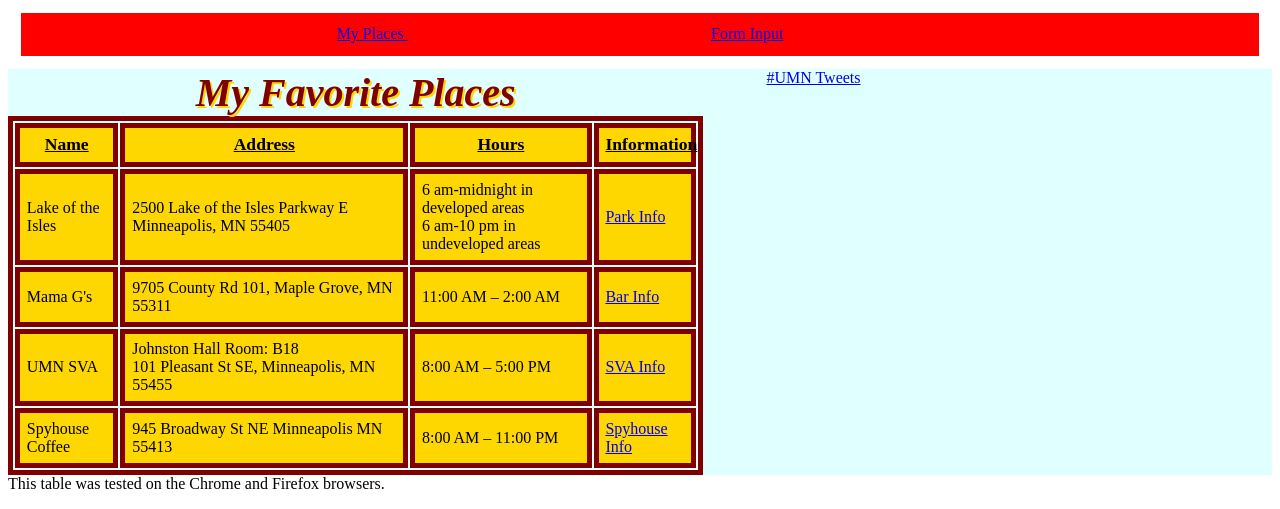
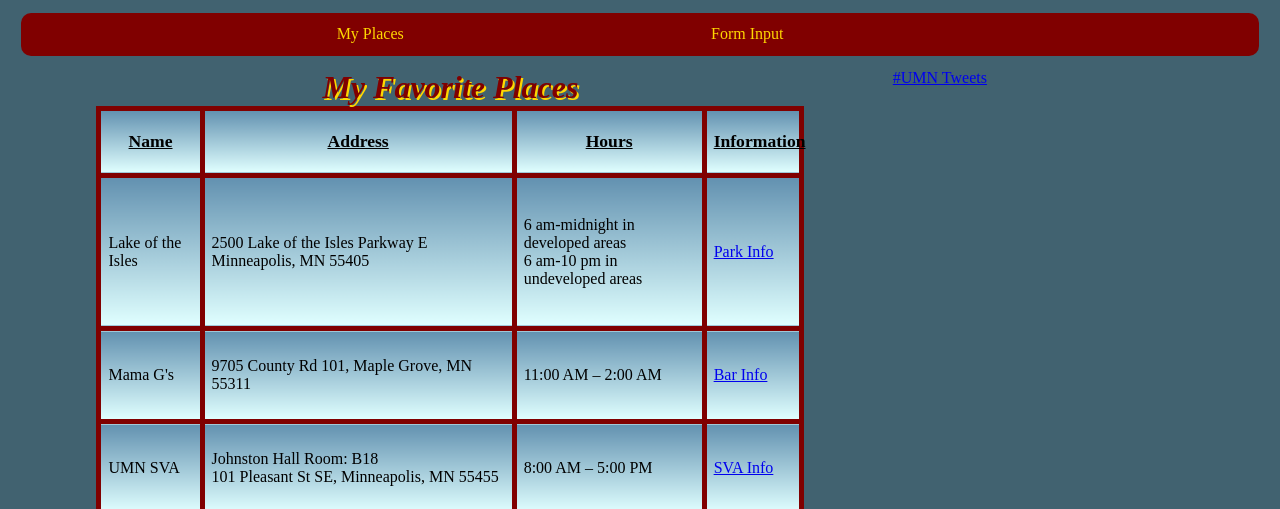
Before and after one commit to Chaos-Actual/4131, a PHP site: page /Homepage.html in a window 1280 px wide. Shown: the top 509 px of the page. Run offline with PHP 8.4, Linux system fonts and the light colour scheme; some libraries are stand-ins or nearby versions; grey boxes are pictures that could not be loaded.

Commit message:
formatting

```diff
--- a/hw3/Homepage.html
+++ b/hw3/Homepage.html
@@ -57,10 +57,14 @@
     </tr>
   </table>
 </div>
-<a class="twitter-timeline"  href="https://twitter.com/hashtag/UMN" data-widget-id="958573622163058690">#UMN Tweets</a>
+ <div id ="rl">
+    <a class="twitter-timeline"  href="https://twitter.com/hashtag/UMN" data-widget-id="958573622163058690">#UMN Tweets</a>
+</div>
 </div>
 
-  <p> This table was tested on the Chrome and Firefox browsers. </p>
+<div id = "Form_items">adsf asdfasdfasdfa fasd f asdf asdf asdf asdf asdfasd fasd fas dfa sdf asdf adf
+</div>
+
   <div id="map"></div>
     <script>
       function initMap() {
@@ -79,5 +83,6 @@
     </script>
     <script src="https://maps.googleapis.com/maps/api/js?key=AIzaSyAbKYATJkVtZAZa6BPvq-zPqSttGileOI4&callback=initMap"
     async defer></script>
+<p> This table was tested on the Chrome and Firefox browsers. </p>
 </body>
 </html>
--- a/hw3/style.css
+++ b/hw3/style.css
@@ -3,27 +3,29 @@ html {
 }
 
 nav {
-   display: block;
-   background-color: red;
-   align-content:center;
-   padding: 1%;
-   margin: 1%;
+  display: block;
+  background-color: maroon;
+  align-content:center;
+  padding: 1%;
+  margin: 1%;
+  border-radius: 10px;
 }
 body {
     height: 100%;
+    background-color: #416270;
 }
 caption {
    display: table-caption;
    text-align: center;
    font-style: italic;
-   font-size: 250%;
+   font-size: 200%;
    color: maroon;
    font-weight: bold;
    text-shadow: 2px 2px gold;
 }
 
 label {
-   display: inline-block; width: 125px;
+   display: inline-block; width: 110%;
 }
 
 input {
@@ -34,16 +36,20 @@ input {
 
 table, td {
    border: 5px solid maroon;
+   border-collapse: collapse;
 }
  td {
    padding: 1%;
-   background-color: gold;
+   background: linear-gradient(#6291B0, lightcyan);
 }
 
 table {
-  width: 100%;
-  height: 100%;
+  width: 80%;
+margin-left: 10%;
+margin-right: 10%;
+  height: 70%;
 }
+
 button {
    text-align:center;
 }
@@ -54,18 +60,32 @@ tr:first-child {
    text-decoration: underline;
    font-size: 110%;
  }
+#Homepage{
+    color: gold;
+    text-decoration: none;
+}
 
+#Form_input{
+    color: gold;
+    text-decoration: none;
+}
 
 #wrapper{
 width: 100%;
-float: left;
-background-color: lightcyan;
-
+height: 90%;
 }
 
 #leftdiv{
-   float: left;
-   width: 55%;
+  float: left;
+
+  width: 70%;
+  height: 100%;
+}
+
+#rl{
+  float: left;
+  width: 20%;
+  height: 75%;
 }
 
 #Place_Form {
@@ -94,11 +114,15 @@ background-color: lightcyan;
 }
 
 #map {
-    height: 100%;
+    height: 75%;
+    width: 70%;
+    align:Center;
+    margin-left: 15%;
+    margin-right: 15;
+    margin-bottom: 10%;
 }
 
 .twitter-timeline {
-    height:100%; width:20% !important;
-    margin-left: 5%;
+    height:70%; width:95% !important;
 
 }
```
